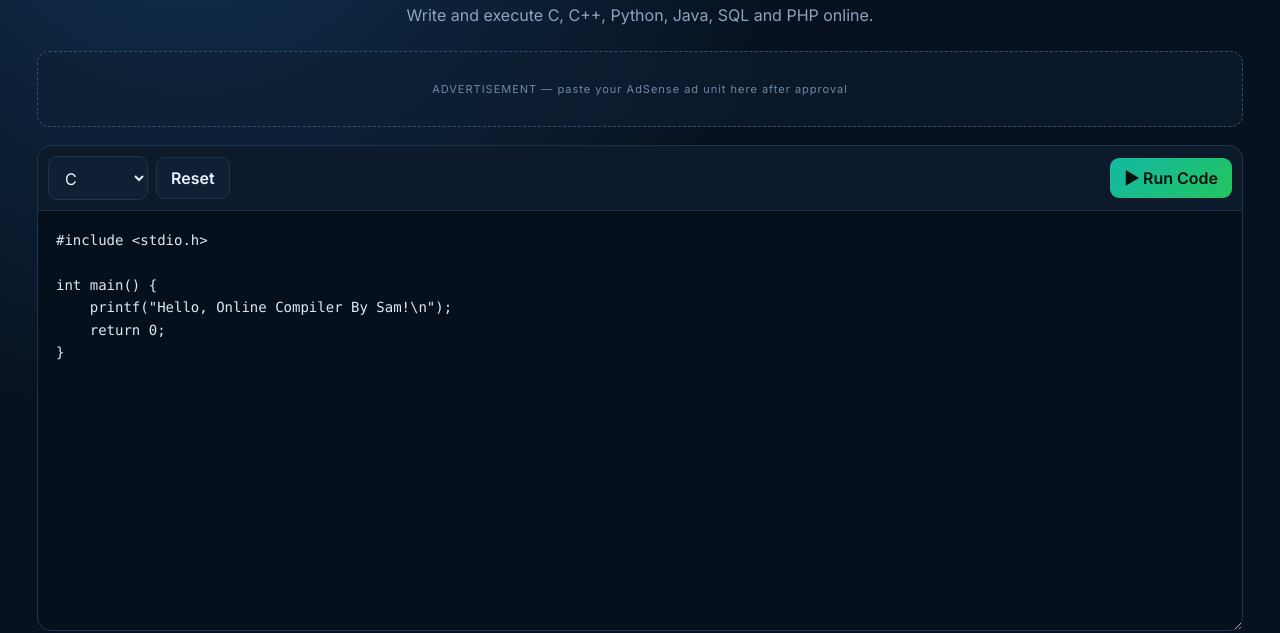
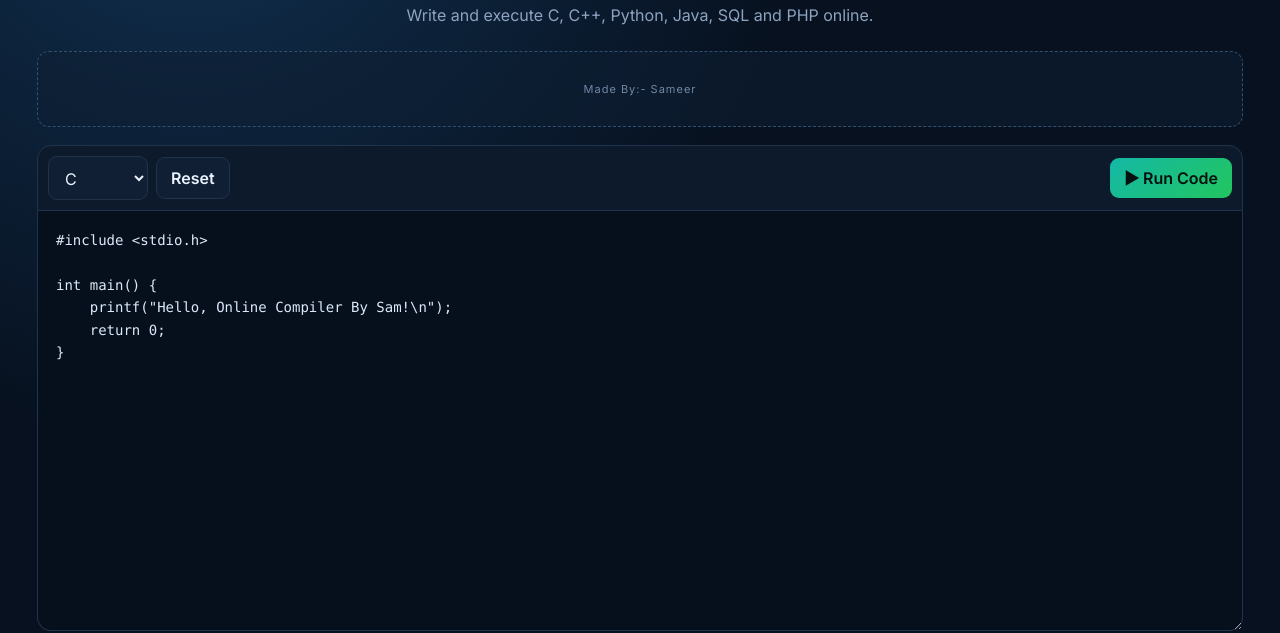
Before and after one commit to sameergroup84760-collab/online-compiler-by-sam, a website: page public/index.html in a window 1280 px wide. Shown: the part 178-811 px from the top of the page. Drawn offline with Linux system fonts and the light colour scheme.

Commit message:
Update index.html

```diff
--- a/public/index.html
+++ b/public/index.html
@@ -1,6 +1,7 @@
 <!doctype html>
 <html lang="en">
 <head>
+<meta name="google-adsense-account" content="ca-pub-7638886007207791">
 <meta charset="utf-8"><meta name="viewport" content="width=device-width,initial-scale=1">
 <meta name="description" content="Online Compiler By Sam — free online compiler for C, C++, Python, Java, SQL and PHP.">
 <title>Online Compiler By Sam — Free Online Compiler</title>
@@ -13,7 +14,7 @@
 <header class="top"><div class="brand">Online Compiler <span>By Sam</span></div><nav class="nav"><span>Online Compiler</span><span>Practice</span><span>Tutorials</span></nav></header>
 <main class="wrap">
 <section class="hero"><h1>Code. Run. Learn.</h1><p>Write and execute C, C++, Python, Java, SQL and PHP online.</p></section>
-<div class="ad">ADVERTISEMENT — paste your AdSense ad unit here after approval</div>
+<div class="ad">Made By:- Sameer</div>
 <section>
 <div class="toolbar"><div class="controls"><select id="language" aria-label="Programming language"><option value="c">C</option><option value="cpp">C++</option><option value="python">Python</option><option value="java">Java</option><option value="sql">SQL</option><option value="php">PHP</option></select><button class="btn" id="reset">Reset</button></div><button class="btn run" id="run">▶ Run Code</button></div>
 <textarea id="editor" class="editor" spellcheck="false"></textarea>
```
